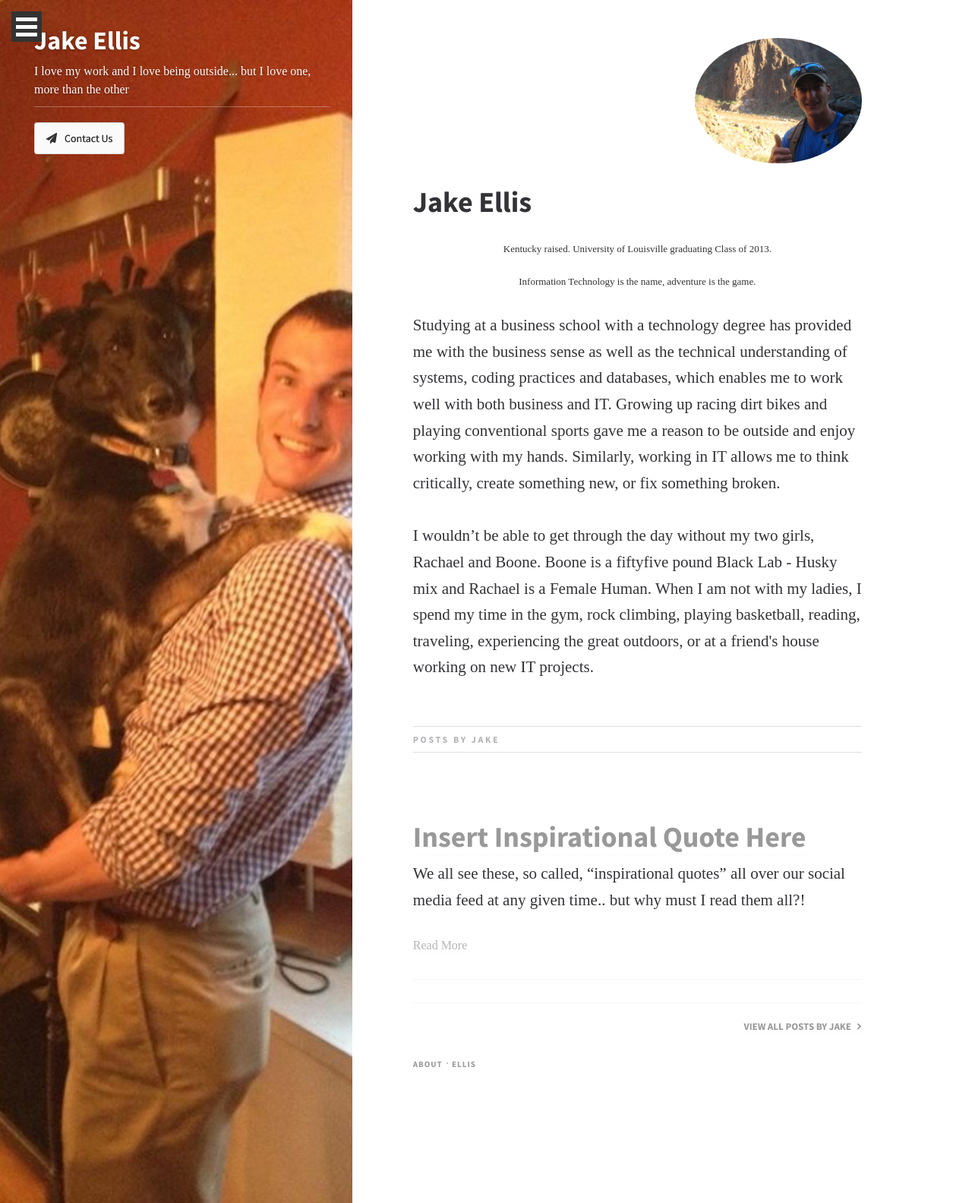
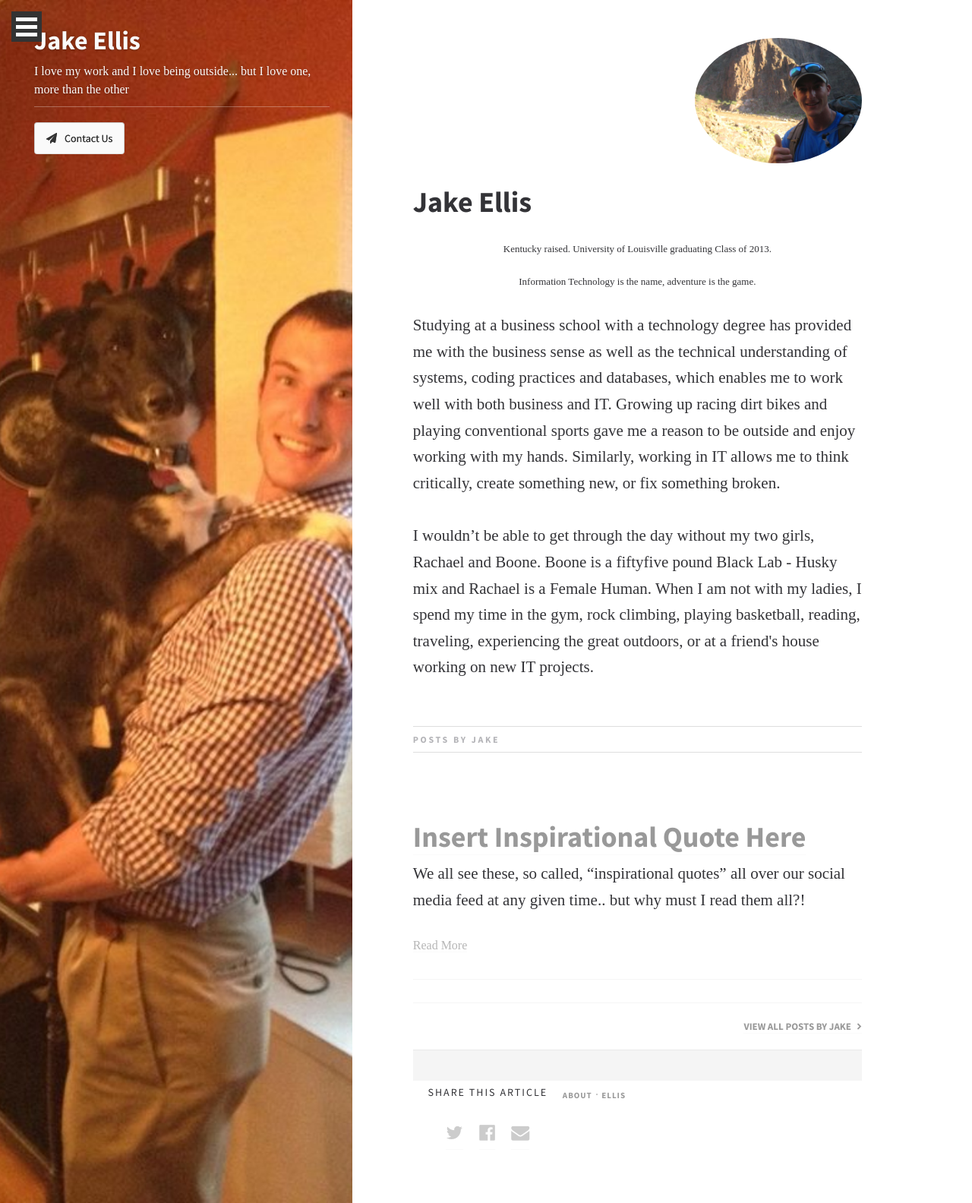
Before and after one commit to EJBlog/EJBlog.github.io, a Jekyll site: the page built from author_jake.html, in a window 1280 px wide. Shown: the whole page at 76% size. Built offline with Jekyll 4.4.1, drawn with Linux system fonts in a browser that asks for light colours; nearby versions of some CDN libraries; some web fonts are replaced.

Commit message:
Update author_jake.html

```diff
--- a/_layouts/author_jake.html
+++ b/_layouts/author_jake.html
@@ -122,6 +122,27 @@
                         </div>
                     </div>
 
+
+
+<footer class="single">
+            <div class="container">
+                    </div><!-- end col -->
+                    <div class="col-xs-12 col-sm-4">
+                        <div class="social">
+                            <p>Share this article</a>
+                            <div class="social-links">
+                                <a class="social-icon" href="#" data-platform="twitter" data-message="Message about this post" data-url="http://writertheme.com/post"><i class="fa fa-twitter"></i></a>
+
+                                <a class="social-icon" href="#" data-platform="facebook" data-message="Message about this post" data-url="http://writertheme.com/post"><i class="fa fa-facebook-official"></i></a>
+
+                                <a class="social-icon" data-platform="mail"  href="mailto:ejpersonalblog@gmail.com"><i class="fa fa-envelope"></i></a>
+                            </div>
+                        </div>
+                    </div>
+
+        </footer>
+
+
                     <footer class="split-footer">
                         <a href="about.html">About</a>
                         <i class="link-spacer"></i>
```
